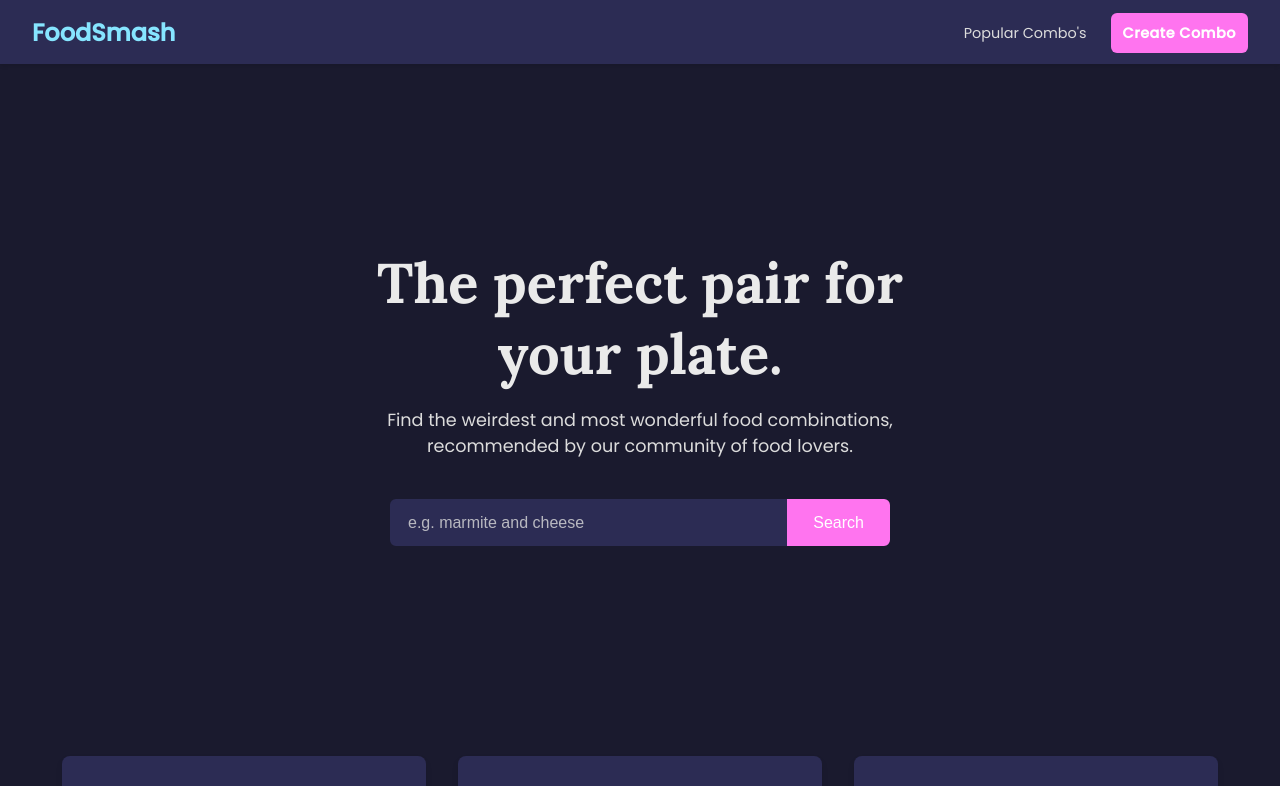
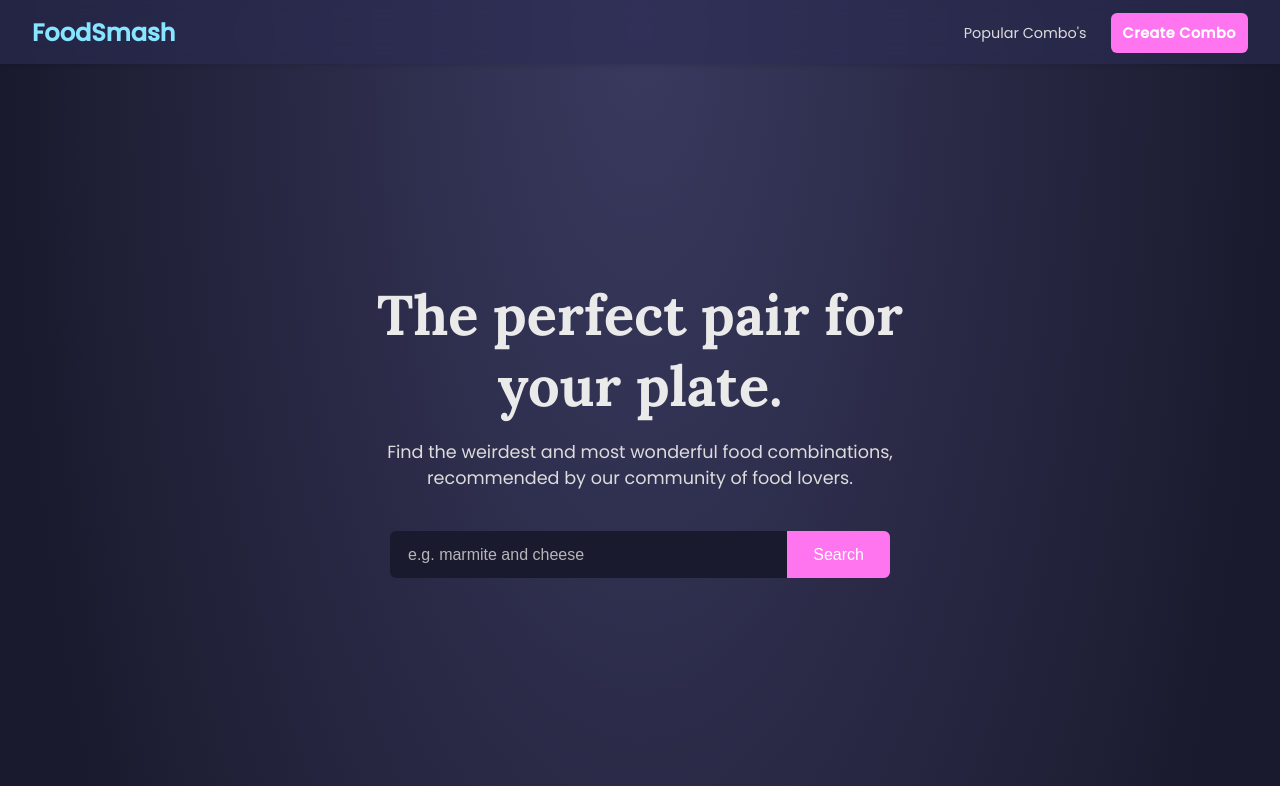
Before and after one commit to DeveloperThierry/gemini-cli-course, a Nuxt app: page / in a window 1280 px wide. Shown: the top 786 px of the page. Built offline with nearby package versions, Linux system fonts and the light colour scheme.

Commit message:
feat: Enhance styling for header, body, and combo cards with improved transparency and padding adjustments

```diff
--- a/app/assets/css/main.css
+++ b/app/assets/css/main.css
@@ -4,7 +4,9 @@
 
 :root {
   --background-color: #1A1A2E;
+  --background-light: #3A3A60; /* Slightly brighter */
   --component-bg-color: #2C2C54;
+  --component-bg-color-rgb: 44, 44, 84;
   --primary-accent-color: #ff74ef;
   --secondary-accent-color: #86e5ff;
   --text-color: #EAEAEA;
@@ -15,6 +17,7 @@ body {
   font-family: 'Poppins', 'Segoe UI', Roboto, Helvetica, Arial, sans-serif;
   margin: 0;
   background-color: var(--background-color);
+  background-image: radial-gradient(ellipse at top center, var(--background-light) 0%, var(--background-color) 70%);
   color: var(--text-color);
 }
 
@@ -45,9 +48,13 @@ h1, .hero-title {
 }
 
 .header {
-  background-color: var(--component-bg-color);
+  background-color: rgba(var(--component-bg-color-rgb), 0.6); /* More transparent */
   box-shadow: 0 2px 4px rgba(0, 0, 0, 0.1);
   padding: 0 2rem;
+  position: sticky;
+  top: 0;
+  z-index: 10;
+  backdrop-filter: blur(10px);
 }
 
 .navbar {
@@ -60,7 +67,7 @@ h1, .hero-title {
 .navbar-brand {
   font-size: 1.5rem;
   font-weight: bold;
-  color: var(--secondary-accent-color);
+  color: var(--primary-accent-color);
   text-decoration: none;
 }
 
@@ -119,7 +126,7 @@ h1, .hero-title {
   align-items: center;
   justify-content: center;
   text-align: center;
-  padding: 4rem 2rem;
+  padding: 6rem 2rem 4rem 2rem; /* Added top padding to account for sticky nav */
   min-height: 500px;
 }
 
@@ -150,10 +157,10 @@ h1, .hero-title {
 .search-input {
   flex-grow: 1;
   padding: 0.8rem 1rem;
-  border: 2px solid var(--component-bg-color);
+  border: 2px solid var(--background-color);
   border-radius: 6px 0 0 6px;
   font-size: 1rem;
-  background-color: var(--component-bg-color);
+  background-color: var(--background-color);
   color: var(--text-color);
   outline: none;
 }
@@ -233,7 +240,7 @@ h1, .hero-title {
 
 .combo-card {
   background-color: var(--component-bg-color);
-  padding: 1.5rem;
+  padding: 0 1.5rem 1.5rem;
   border-radius: 8px;
   box-shadow: 0 4px 6px rgba(0, 0, 0, 0.1);
   flex-basis: 300px;
```
